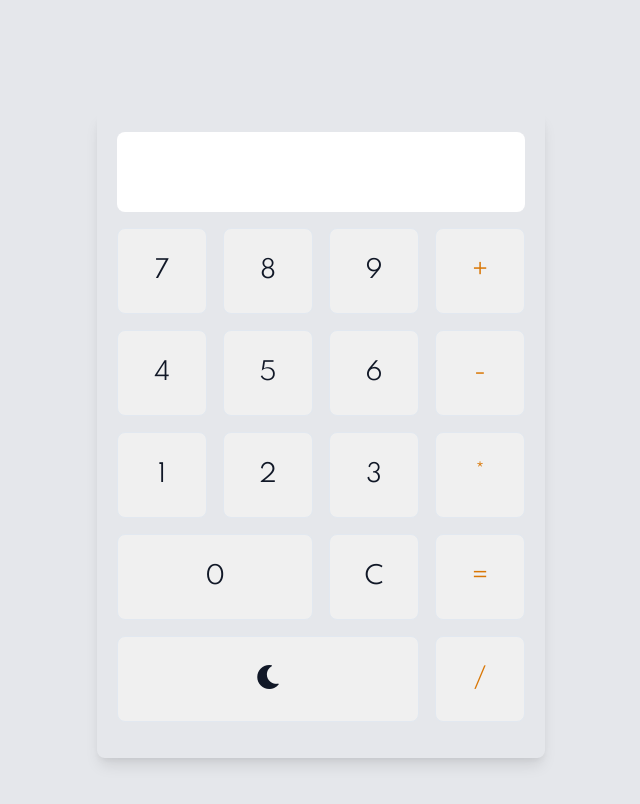
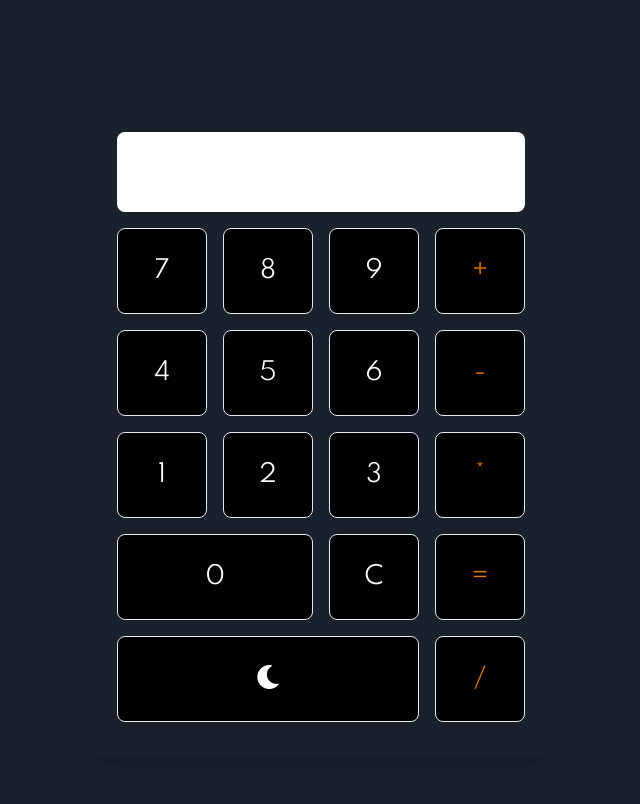
Before and after one commit to jamescasipong/calculator-tailwind, a website: page index.html in a window 1280 px wide. Shown: the whole page, without its empty margins (319-959 px from the left). Drawn offline with nearby package versions, Linux system fonts and the light colour scheme.

Commit message:
update toggleMode

```diff
--- a/index.html
+++ b/index.html
@@ -24,7 +24,7 @@
     <link rel="stylesheet" href="styles.css" />
   </head>
 
-  <body id="light-mode" class="bg-gray-200 dark:bg-gray-800 text-gray-900 dark:text-white p-20">
+  <body id="dark-mode" class="bg-gray-200 dark:bg-gray-800 text-gray-900 dark:text-white p-20">
     <div class="container mx-auto max-w-md mt-8 rounded-lg shadow-lg p-5">
       <input
         id="display"
@@ -36,7 +36,7 @@
         <button class="calc-button" onclick="appendToDisplay('8')">8</button>
         <button class="calc-button" onclick="appendToDisplay('9')">9</button>
         <button
-          class="calc-button text-yellow-600 "
+          class="calc-button text-yellow-600 dark:text-yellow-400"
           onclick="appendToDisplay('+')"
         >
           +
--- a/script.js
+++ b/script.js
@@ -28,7 +28,7 @@ let element;
 
 document.addEventListener("DOMContentLoaded", function() {
   // Code here will run after the DOM is fully loaded and parsed
-  getBodyId = document.getElementById("light-mode");
+  getBodyId = document.getElementById("dark-mode");
   element = document.getElementById("toggleMode");
 });
 
```
